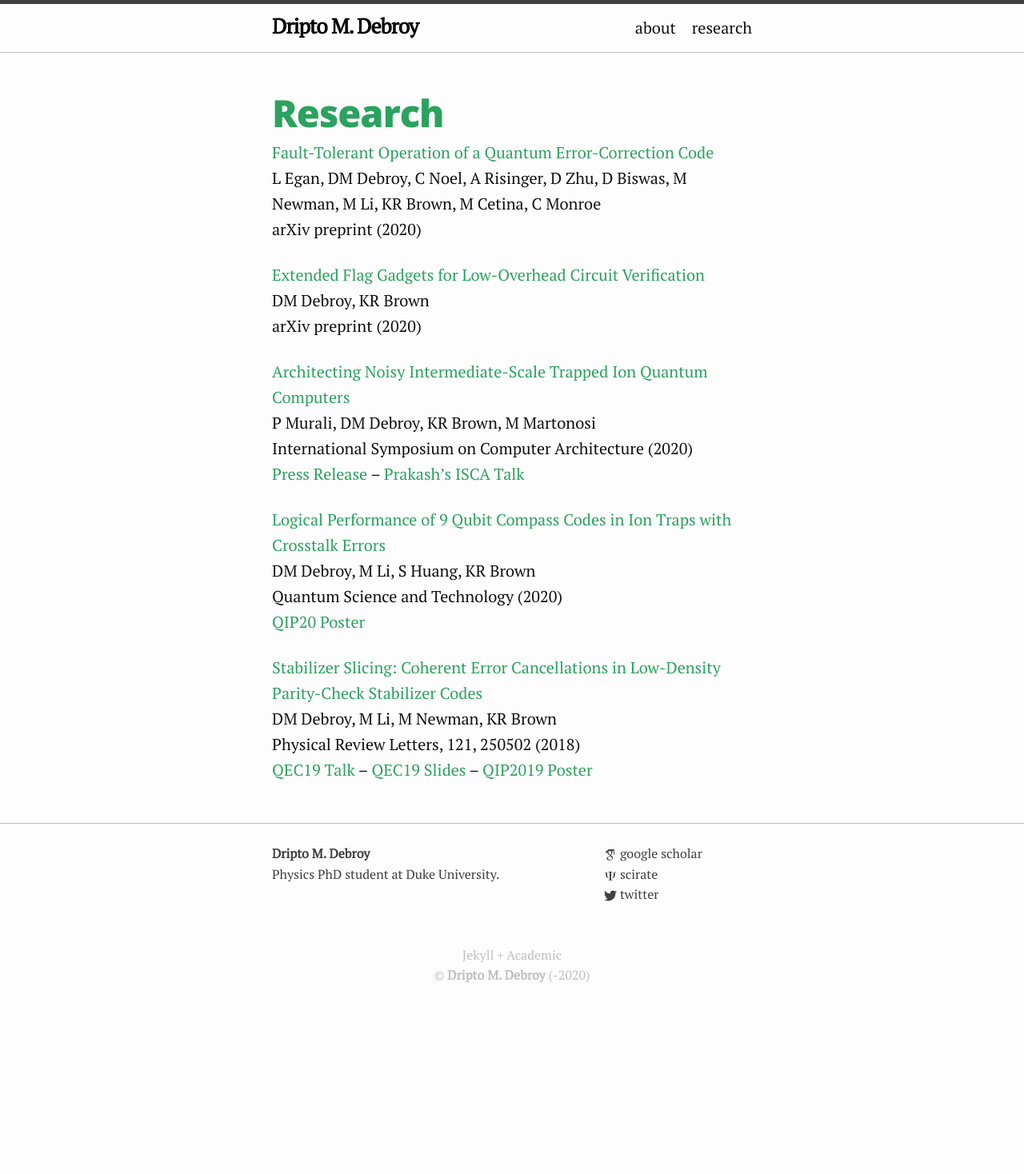
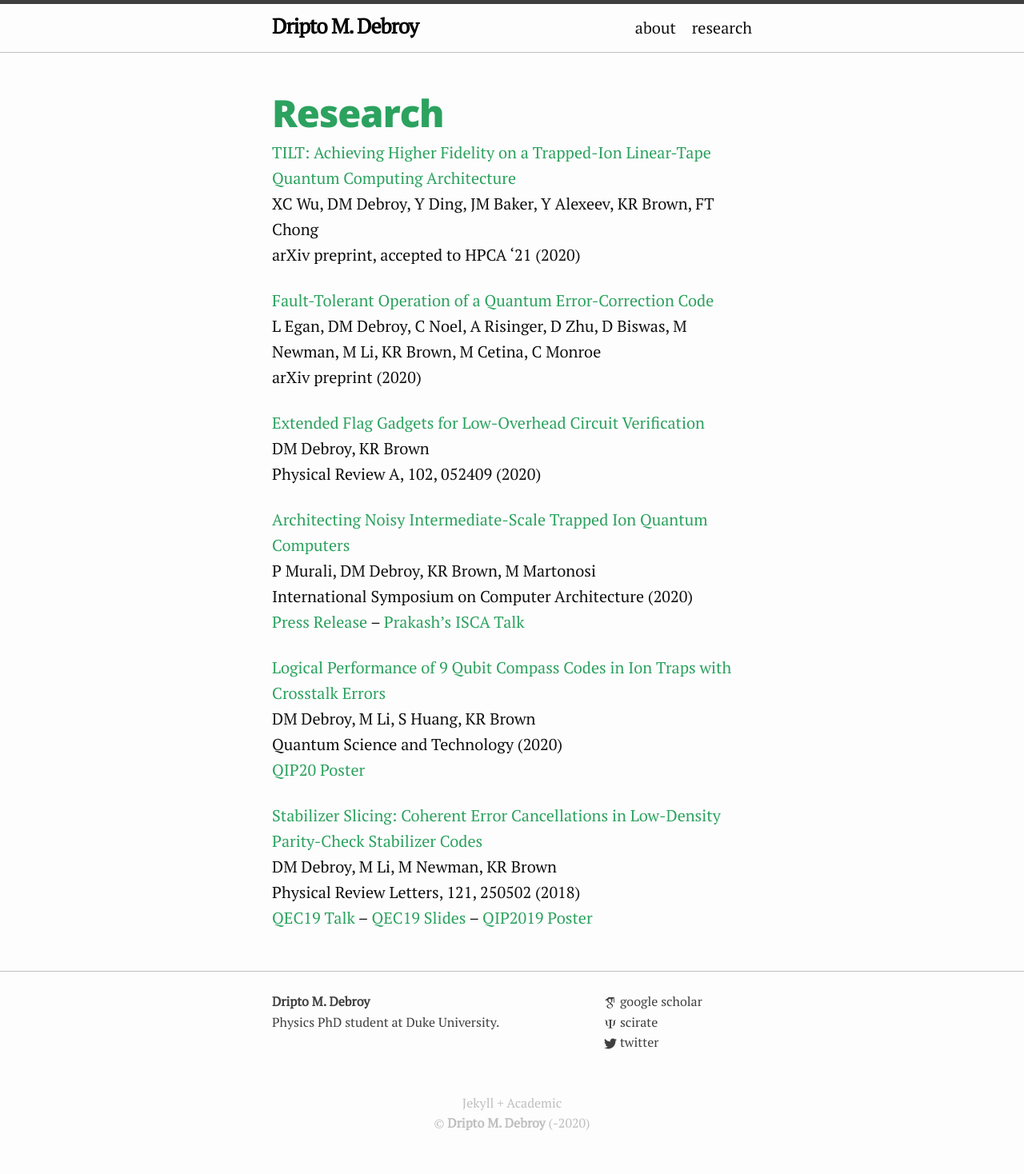
Before and after one commit to Dripto/dripto.github.io, a Jekyll site: the page built from research.markdown, in a window 1280 px wide. Shown: the whole page at 80% size. Built offline with Jekyll 4.4.1, drawn with Linux system fonts in a browser that asks for light colours; before the commit the page ends 1283 px from its top, so only the background shows below that.

Commit message:
Update research.markdown
added tilt, PRA link for flags

```diff
--- a/research.markdown
+++ b/research.markdown
@@ -5,13 +5,17 @@ captitle: Research
 permalink:
 ---
 
+<a href="https://arxiv.org/abs/2010.15876">TILT: Achieving Higher Fidelity on a Trapped-Ion Linear-Tape Quantum Computing Architecture</a>\\
+XC Wu, DM Debroy, Y Ding, JM Baker, Y Alexeev, KR Brown, FT Chong\\
+arXiv preprint, accepted to HPCA '21 (2020)
+
 <a href="https://arxiv.org/abs/2009.1236">Fault-Tolerant Operation of a Quantum Error-Correction Code</a>\\
 L Egan, DM Debroy, C Noel, A Risinger, D Zhu, D Biswas, M Newman, M Li, KR Brown, M Cetina, C Monroe\\
 arXiv preprint (2020)
 
-<a href="https://arxiv.org/abs/2009.07752">Extended Flag Gadgets for Low-Overhead Circuit Verification</a>\\
+<a href="https://journals.aps.org/pra/abstract/10.1103/PhysRevA.102.052409">Extended Flag Gadgets for Low-Overhead Circuit Verification</a>\\
 DM Debroy, KR Brown\\
-arXiv preprint (2020)
+Physical Review A, 102, 052409 (2020)
 
 <a href="https://conferences.computer.org/isca/pdfs/ISCA2020-4QlDegUf3fKiwUXfV0KdCm/466100a529/466100a529.pdf">Architecting Noisy Intermediate-Scale Trapped Ion Quantum Computers</a>\\
 P Murali, DM Debroy, KR Brown, M Martonosi\\
```
